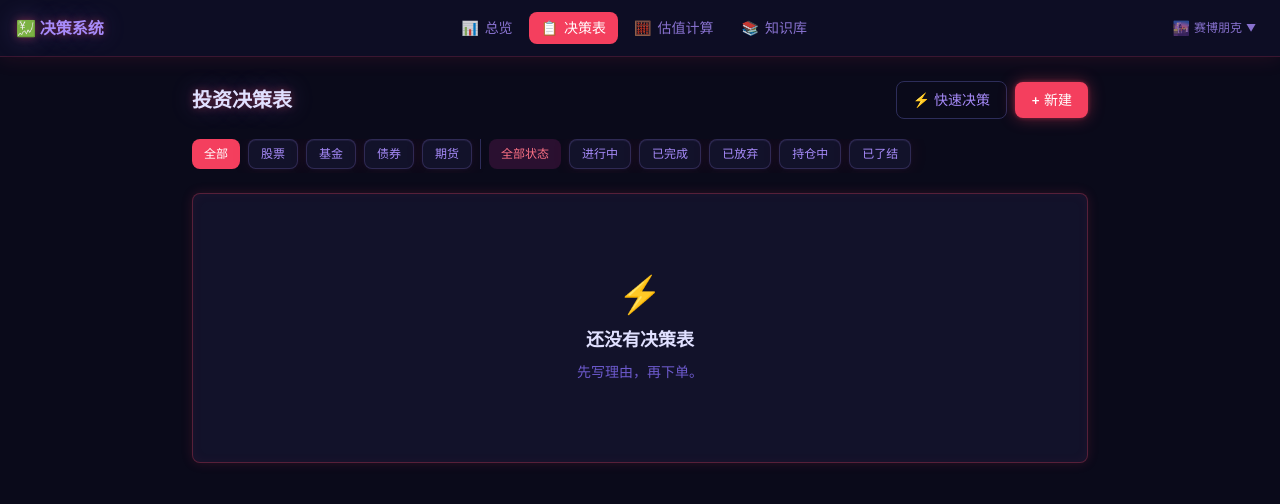
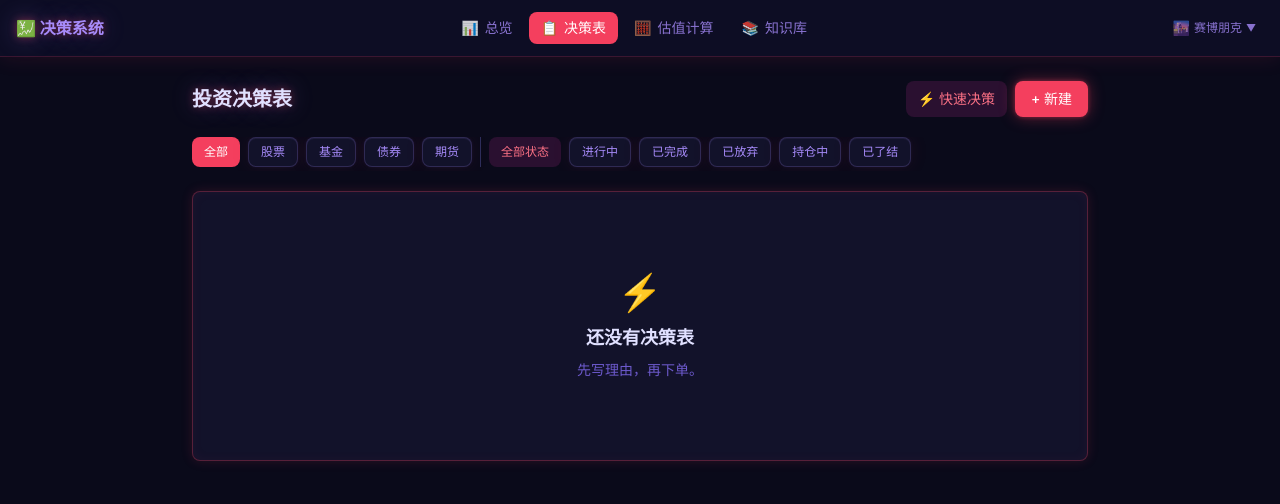
Before and after one commit to lui2015/investmentDecision, a React (Vite) app in the folder frontend/: page /sheets in a window 1280 px wide. Shown: the top 504 px of the page. Built offline with nearby package versions, Linux system fonts and the light colour scheme.

Commit message:
fix: make quick decision button more visible with accent-light style

```diff
--- a/frontend/src/pages/SheetListPage.tsx
+++ b/frontend/src/pages/SheetListPage.tsx
@@ -29,7 +29,7 @@ export default function SheetListPage() {
       <div className="flex items-center justify-between">
         <h2 className={`text-lg sm:text-xl font-bold t-text ${isCyber ? 'glow-text' : ''}`}>投资决策表</h2>
         <div className="flex items-center gap-2">
-          <Link to="/quick" className="t-btn-ghost text-xs sm:text-sm border t-border rounded-lg">⚡ 快速决策</Link>
+          <Link to="/quick" className="flex items-center gap-1 px-3 py-1.5 sm:py-2 rounded-lg text-xs sm:text-sm font-medium t-accent-light transition-all hover:opacity-80">⚡ 快速决策</Link>
           <button onClick={() => setShowCreate(true)} className="t-btn-primary text-xs sm:text-sm">+ 新建</button>
         </div>
       </div>
```
